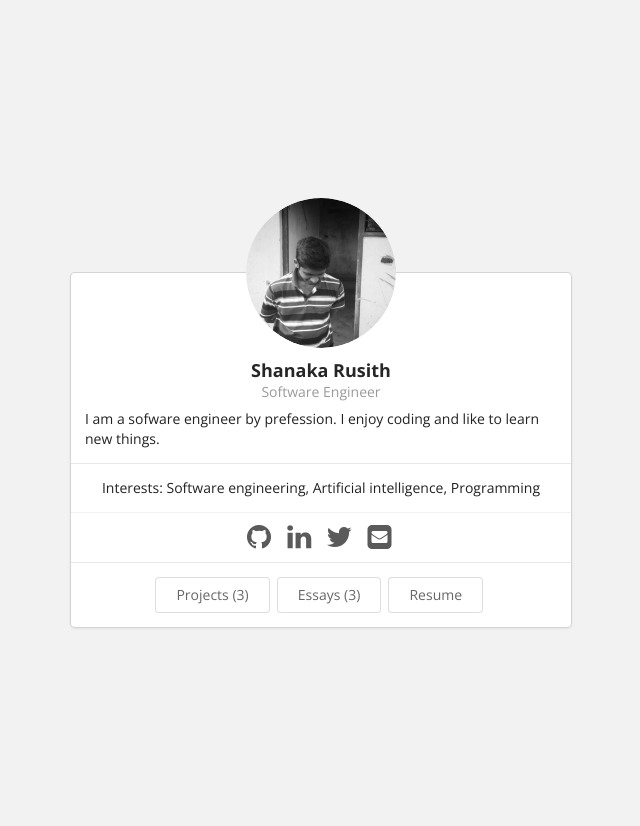
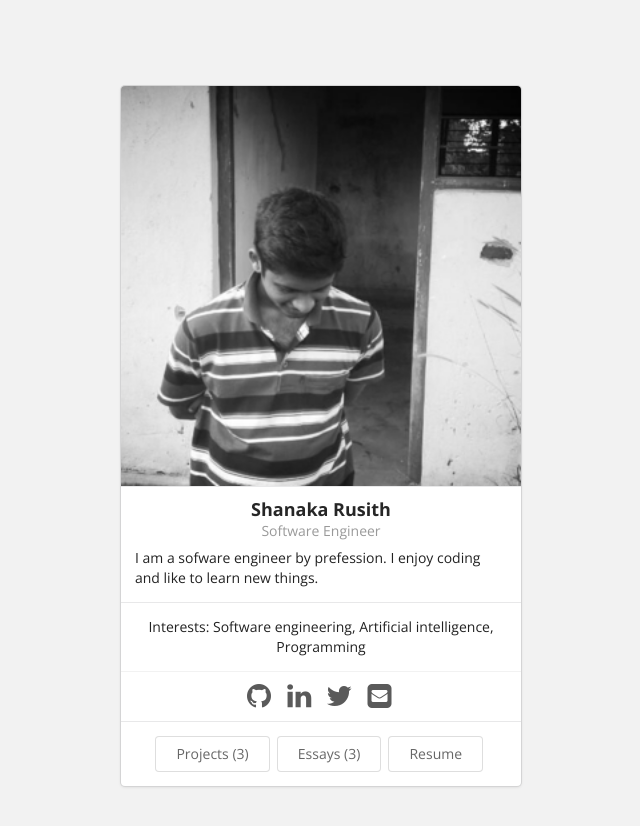
Before and after one commit to rusith/rusith.github.io, a Jekyll site: the page built from index.html, in a window 1280 px wide. Shown: the top 826 px of the page, without its empty margins (319-959 px from the left). Built offline with Jekyll 4.4.1, drawn with Linux system fonts in a browser that asks for light colours.

Commit message:
Update _config.yml

```diff
--- a/_config.yml
+++ b/_config.yml
@@ -13,9 +13,9 @@
 bio-page-label: Resume
 # You might want to change the theme associated with one or more sections of the site.
 # Defining your own custom theme variations is easy. See the documentation.
-theme-home: theme-home-builtin-1.html
+theme-home: theme-home-builtin-3.html
 theme-projects: theme-projects-builtin-1.html
-theme-essays: theme-essays-builtin-1.html
+theme-essays: theme-essays-builtin-1a.html
 theme-bio: theme-bio-builtin-1.html
 
 # YOU NORMALLY NEVER CHANGE THE FOLLOWING
```
